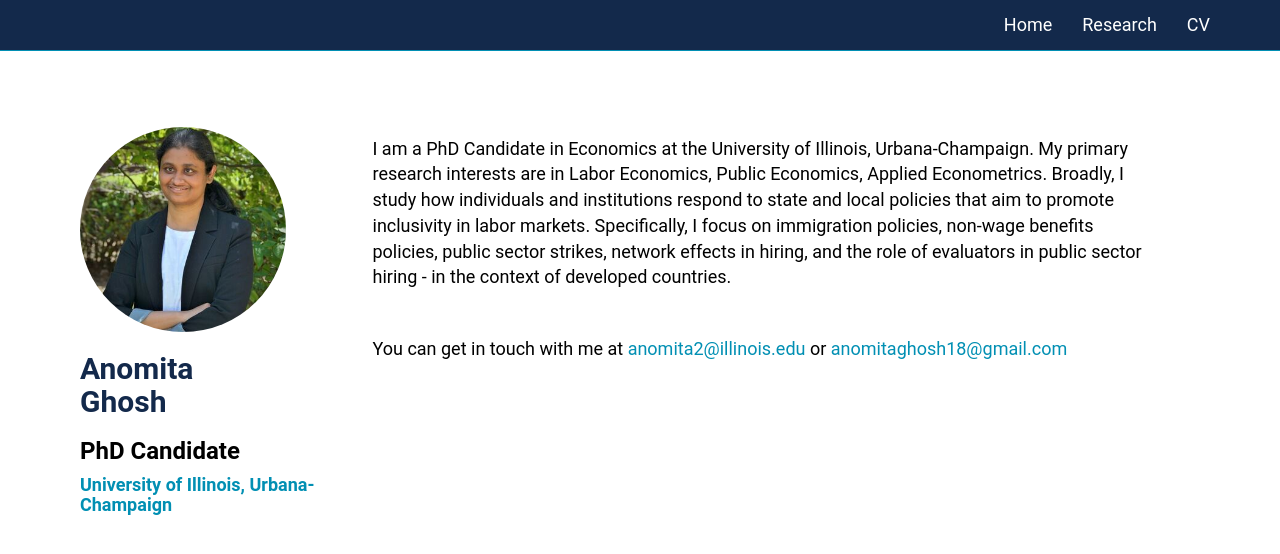
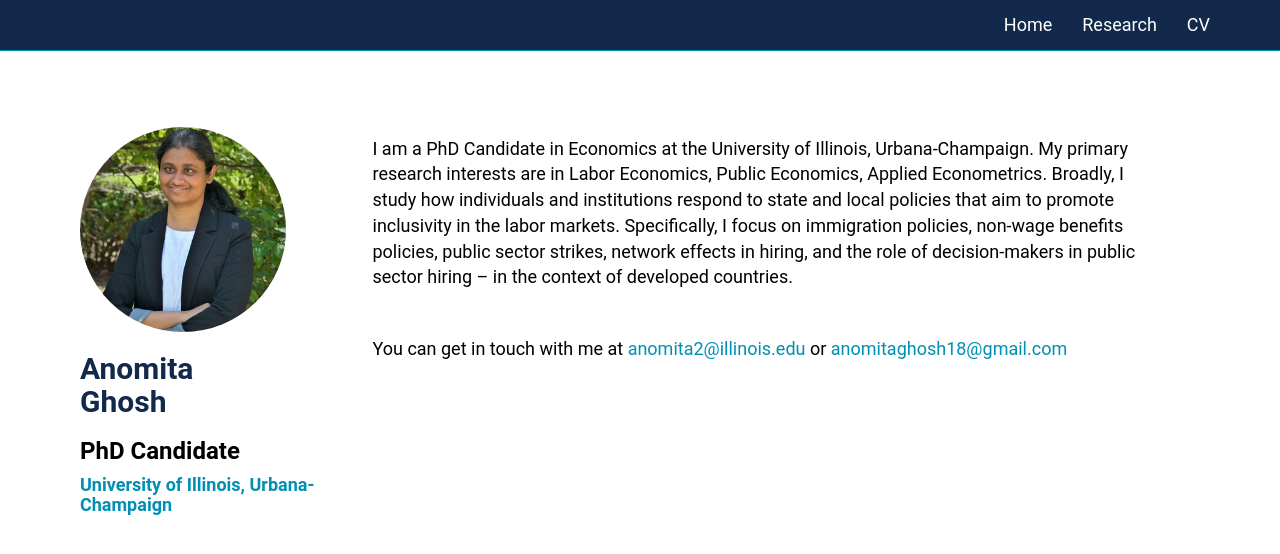
Before and after one commit to anomitaghosh/anomitaghosh.github.io, a Jekyll site: the page built from index.md, in a window 1280 px wide. Shown: the top 554 px of the page. Built offline with Jekyll 4.4.1, drawn with Linux system fonts in a browser that asks for light colours.

Commit message:
Update index.md

```diff
--- a/index.md
+++ b/index.md
@@ -3,7 +3,7 @@ layout: default
 ---
 
 
-I am a PhD Candidate in Economics at the University of Illinois, Urbana-Champaign. My primary research interests are in Labor Economics, Public Economics, Applied Econometrics. Broadly, I study how individuals and institutions respond to state and local policies that aim to promote inclusivity in labor markets. Specifically, I focus on immigration policies, non-wage benefits policies, public sector strikes, network effects in hiring, and the role of evaluators in public sector hiring - in the context of developed countries.
+I am a PhD Candidate in Economics at the University of Illinois, Urbana-Champaign. My primary research interests are in Labor Economics, Public Economics, Applied Econometrics. Broadly, I study how individuals and institutions respond to state and local policies that aim to promote inclusivity in the labor markets. Specifically, I focus on immigration policies, non-wage benefits policies, public sector strikes, network effects in hiring, and the role of decision-makers in public sector hiring -- in the context of developed countries.
 
 
 
```
